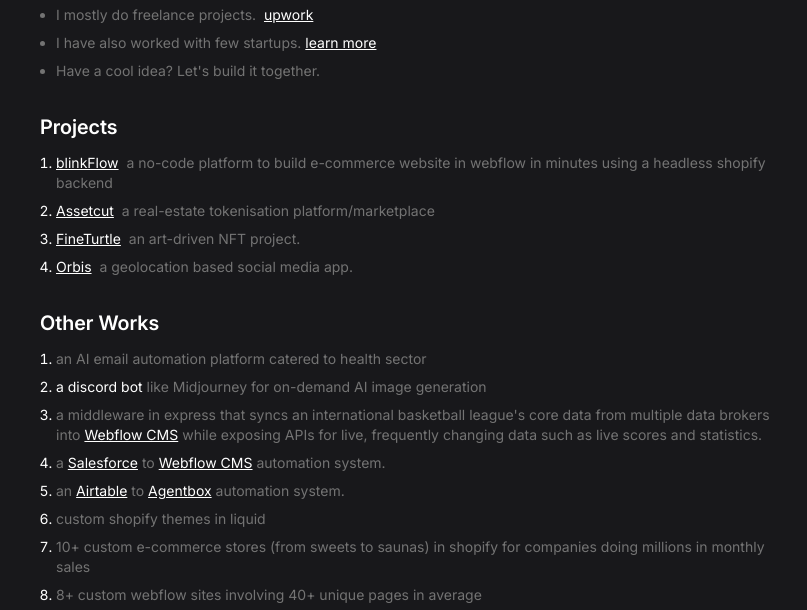
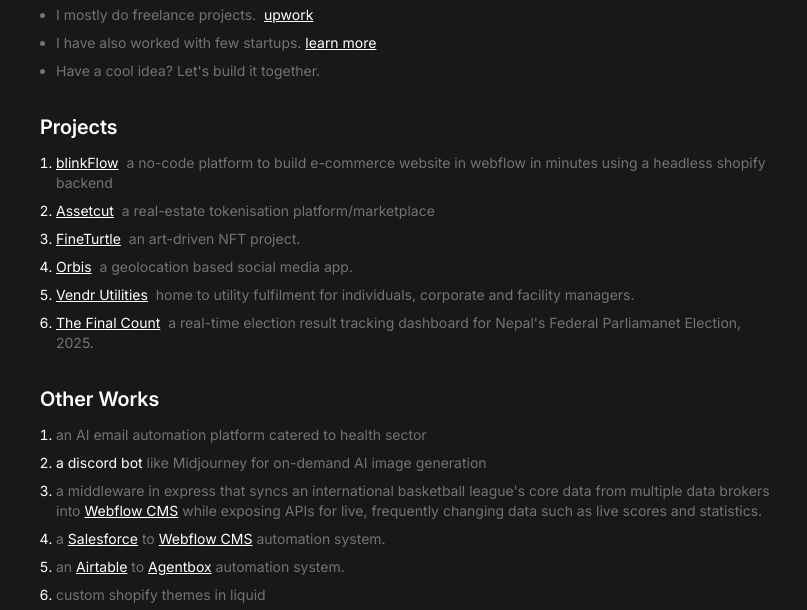
Before and after one commit to ashish-adhikaree/minimal-portfolio, a plain HTML site: page index.html in a window 1280 px wide. Shown: the part 147-757 px from the top of the page, without its empty margins (232-1039 px from the left). Drawn offline with nearby package versions, Linux system fonts and the light colour scheme.

Commit message:
feat: add vendr and the final count

```diff
--- a/index.html
+++ b/index.html
@@ -107,6 +107,26 @@
                                 Orbis</h3>
                         </a>
                         <span class="text-[#737373]">&nbsp;a geolocation based social media app.</span>
+                    </div>
+                </li>
+								 <li class="text-white">
+                    <div>
+                        <a href="https://apps.apple.com/id/app/vendr-estate-utilities-bills/id1585179342" target="_blank">
+                            <h3
+                                class="inline decoration-1 underline hover:text-orange-300 transition-colors ease-in-out duration-300">
+                                Vendr Utilities</h3>
+                        </a>
+                        <span class="text-[#737373]">&nbsp;home to utility fulfilment for individuals, corporate and facility managers.</span>
+                    </div>
+                </li>
+										 <li class="text-white">
+                    <div>
+                        <a href="https://thefinalcount.ashishadhikari33.com.np/" target="_blank">
+                            <h3
+                                class="inline decoration-1 underline hover:text-orange-300 transition-colors ease-in-out duration-300">
+                                The Final Count</h3>
+                        </a>
+                        <span class="text-[#737373]">&nbsp;a real-time election result tracking dashboard for Nepal's Federal Parliamanet Election, 2025.</span>
                     </div>
                 </li>
         </section>
```
